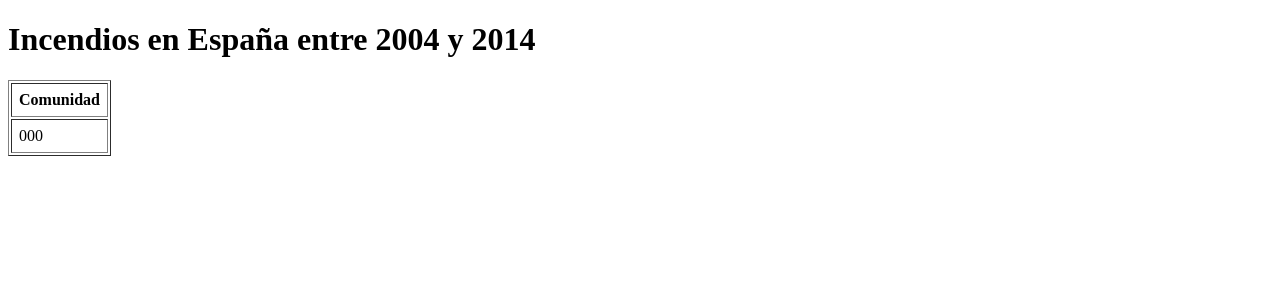
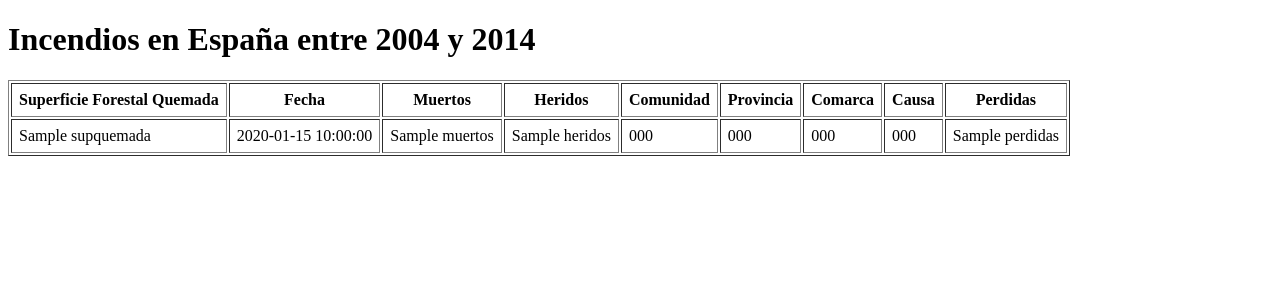
Before and after one commit to fataranto/repo_app_datos, a Flask app: template templates/index.html in a window 1280 px wide. Shown: the top 300 px of the page. Run offline with Flask 2, Linux system fonts and the light colour scheme; the template is opened without the code that fills it: most values are stand-ins (such as "Sample title", 1, 10 or a date in 2020); parts of the project's set-up code (start-up, migrations or seed data) failed here and were passed over.

Commit message:
completo el resto de la tabla

```diff
--- a/templates/index.html
+++ b/templates/index.html
@@ -8,11 +8,27 @@
 	<h1>Incendios en España entre 2004 y 2014</h1>
     <table border=1 cellpadding=7>
      <tr>
+         <th>Superficie Forestal Quemada</th>
+         <th>Fecha</th>
+         <th>Muertos</th>
+         <th>Heridos</th>
          <th>Comunidad</th>
+         <th>Provincia</th>
+         <th>Comarca</th>
+         <th>Causa</th>
+         <th>Perdidas</th>
      </tr>
  {% for obj in object_list %}
      <tr>
+         <td>{{ obj['SUPQUEMADA'] }}</td>
+         <td>{{ obj['FECHA'] }}</td>
+         <td>{{ obj['MUERTOS'] }}</td>
+         <td>{{ obj['HERIDOS'] }}</td>
          <td>{{ obj['COMUNIDAD'].decode('UTF-8') }}</td>
+         <td>{{ obj['PROVINCIA'].decode('UTF-8') }}</td>
+         <td>{{ obj['COMARCA'].decode('UTF-8') }}</td>
+         <td>{{ obj['CAUSA'].decode('UTF-8')  }}</td>
+         <td>{{ obj['PERDIDAS'] }}</td>
      </tr>
  {% endfor %}
  </table>
```
Lines whose indentation alone changed are shown as unchanged.
